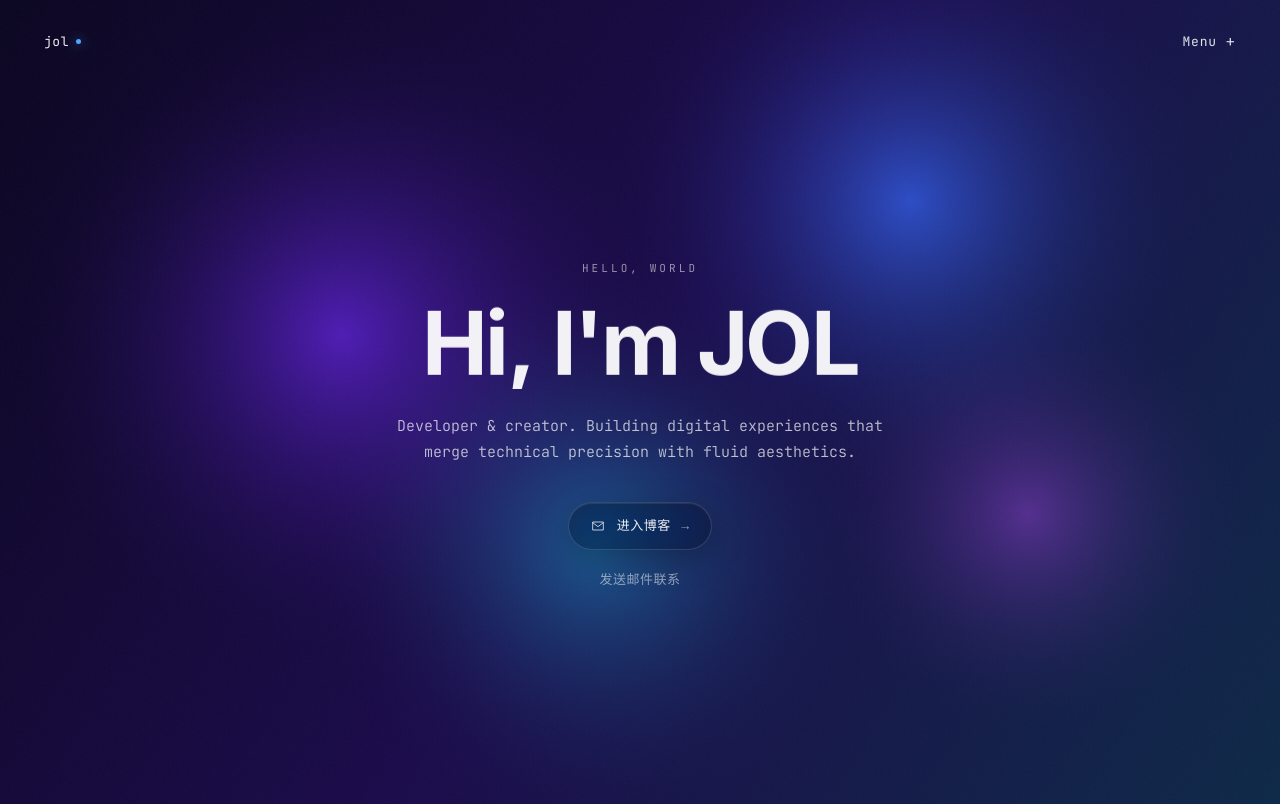
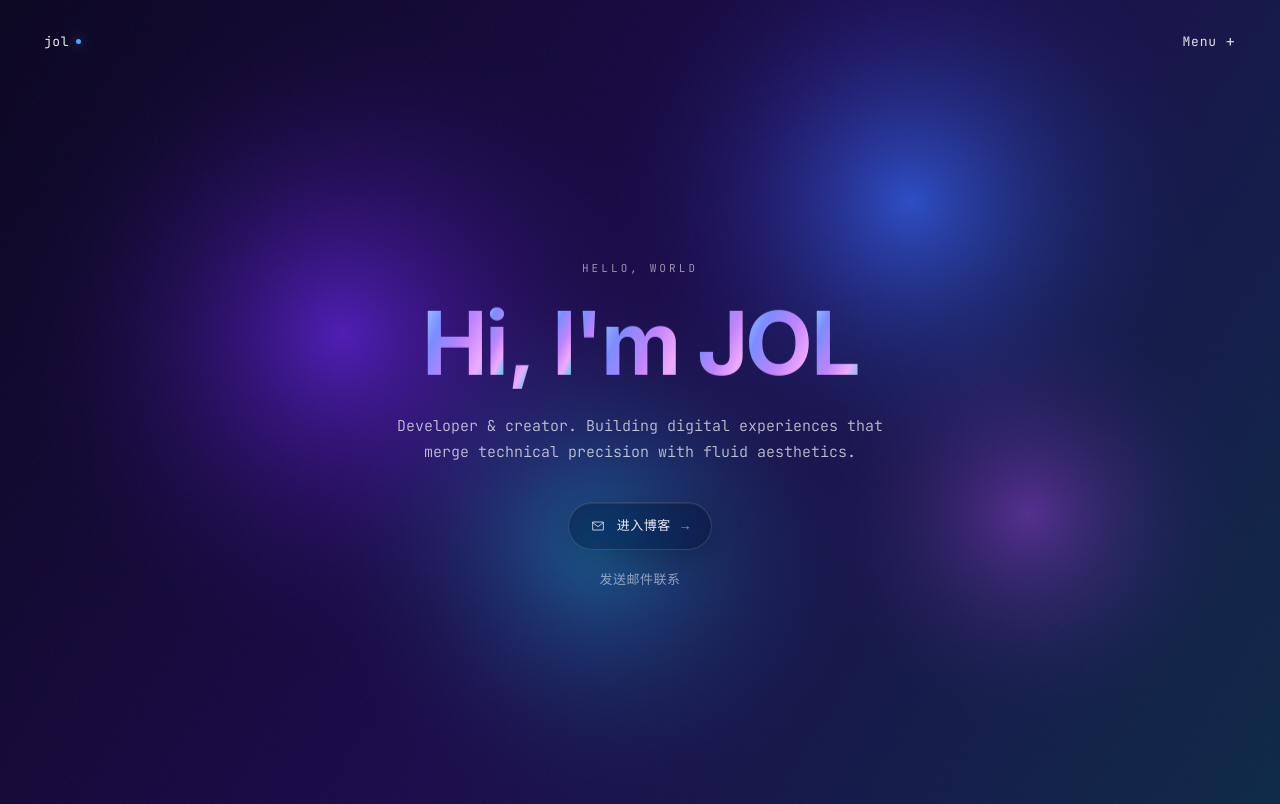
Before and after one commit to jolaaa999/jol, a Vue app: page /entry in a window 1280 px wide. Built offline with nearby package versions, Linux system fonts and the light colour scheme.

Commit message:
首页字体渐变

```diff
--- a/src/views/EntryPage.vue
+++ b/src/views/EntryPage.vue
@@ -90,7 +90,7 @@ function enterBlog(): void {
           :key="`${char}-${i}`"
           class="entry__char-wrap"
         >
-          <span class="entry__char" data-hero-char>{{ char === ' ' ? '\u00A0' : char }}</span>
+          <span class="entry__char entry__iridescent entry__iridescent--hero" data-hero-char>{{ char === ' ' ? '\u00A0' : char }}</span>
         </span>
       </h1>
 
@@ -151,8 +151,8 @@ function enterBlog(): void {
           <button type="button" class="entry__menu-close" @click="closeMenu">
             <span class="entry__menu-close-mask">
               <span class="entry__menu-close-inner" data-menu-reveal>
-                <span>Close</span>
-                <span aria-hidden="true">×</span>
+                <span class="entry__iridescent entry__iridescent--menu">Close</span>
+                <span class="entry__iridescent entry__iridescent--menu" aria-hidden="true">×</span>
               </span>
             </span>
           </button>
@@ -166,7 +166,7 @@ function enterBlog(): void {
               @click.prevent="navigateTo(item.href)"
             >
               <span class="entry__menu-link-mask">
-                <span class="entry__menu-link-inner" data-menu-reveal>{{ item.label }}</span>
+                <span class="entry__menu-link-inner entry__iridescent entry__iridescent--menu" data-menu-reveal>{{ item.label }}</span>
               </span>
             </a>
           </nav>
@@ -179,15 +179,15 @@ function enterBlog(): void {
           >
             <span class="entry__menu-credits-mask">
               <span class="entry__menu-credits-inner" data-menu-reveal>
-                Credits
-                <span class="entry__menu-arrow" aria-hidden="true">↗</span>
+                <span class="entry__iridescent entry__iridescent--menu">Credits</span>
+                <span class="entry__menu-arrow entry__iridescent entry__iridescent--menu" aria-hidden="true">↗</span>
               </span>
             </span>
           </a>
 
           <footer class="entry__menu-footer">
             <span class="entry__menu-footer-label-mask">
-              <span class="entry__menu-footer-label" data-menu-reveal>Socials</span>
+              <span class="entry__menu-footer-label entry__iridescent entry__iridescent--menu" data-menu-reveal>Socials</span>
             </span>
             <div class="entry__menu-footer-links">
               <button
@@ -196,7 +196,7 @@ function enterBlog(): void {
                 @click="cyclePalette"
               >
                 <span class="entry__menu-footer-link-mask">
-                  <span data-menu-reveal>切换背景</span>
+                  <span class="entry__iridescent entry__iridescent--menu" data-menu-reveal>切换背景</span>
                 </span>
               </button>
               <a
@@ -206,7 +206,7 @@ function enterBlog(): void {
                 rel="noopener noreferrer"
               >
                 <span class="entry__menu-footer-link-mask">
-                  <span data-menu-reveal>GitHub</span>
+                  <span class="entry__iridescent entry__iridescent--menu" data-menu-reveal>GitHub</span>
                 </span>
               </a>
             </div>
@@ -333,7 +333,6 @@ function enterBlog(): void {
   font-weight: 700;
   line-height: 1.02;
   letter-spacing: -0.03em;
-  color: rgba(255, 255, 255, 0.94);
 }
 
 .entry__char-wrap {
@@ -346,6 +345,69 @@ function enterBlog(): void {
 .entry__char {
   display: inline-block;
   will-change: transform;
+}
+
+/* ── 炫彩渐变文字：与流体背景色板呼应 ── */
+.entry__iridescent {
+  display: inline-block;
+  background-repeat: repeat;
+  -webkit-background-clip: text;
+  background-clip: text;
+  -webkit-text-fill-color: transparent;
+  color: transparent;
+}
+
+/* 深色 Hero 背景：高亮流光，偏冷青 / 紫 / 品红 */
+.entry__iridescent--hero {
+  background-image: linear-gradient(
+    115deg,
+    #ffffff 0%,
+    #9ed8ff 10%,
+    #7c8cff 24%,
+    #c084fc 38%,
+    #f0abfc 50%,
+    #22d3ee 64%,
+    #60a5fa 78%,
+    #ffffff 100%
+  );
+  background-size: 280% 100%;
+  animation: entry-iridescent-flow 8s linear infinite;
+}
+
+/* 浅色菜单面板：饱和深色系，保证白底可读 */
+.entry__iridescent--menu {
+  background-image: linear-gradient(
+    115deg,
+    #1a0a6e 0%,
+    #3218c8 12%,
+    #1a52e8 26%,
+    #7c3aed 40%,
+    #c026d3 54%,
+    #0891b2 68%,
+    #4338ca 82%,
+    #1a0a6e 100%
+  );
+  background-size: 280% 100%;
+  animation: entry-iridescent-flow 6.5s linear infinite;
+}
+
+@keyframes entry-iridescent-flow {
+  0% {
+    background-position: 0% 50%;
+  }
+
+  100% {
+    background-position: 280% 50%;
+  }
+}
+
+@media (prefers-reduced-motion: reduce) {
+  .entry__iridescent--hero,
+  .entry__iridescent--menu {
+    animation: none;
+    background-size: 100% 100%;
+    background-position: 0% 50%;
+  }
 }
 
 .entry__bio {
@@ -530,8 +592,11 @@ function enterBlog(): void {
   box-shadow: 0 4px 18px rgba(0, 0, 0, 0.09);
   font-family: var(--font-sans);
   font-size: 0.8125rem;
-  color: #8a8a8a;
   will-change: transform;
+}
+
+.entry__menu-close-inner .entry__iridescent--menu {
+  display: inline-block;
 }
 
 .entry__menu-nav {
@@ -560,18 +625,21 @@ function enterBlog(): void {
 .entry__menu-link-inner {
   display: block;
   will-change: transform;
-  transition: opacity 0.28s var(--ease-mechanical);
+  transition: filter 0.28s var(--ease-mechanical);
+}
+
+.entry__menu-link-inner.entry__iridescent--menu {
+  display: block;
 }
 
 .entry__menu-link:hover .entry__menu-link-inner {
-  opacity: 0.48;
+  filter: brightness(1.12) saturate(1.15);
 }
 
 .entry__menu-credits {
   display: inline-block;
   margin-bottom: clamp(1.5rem, 4vh, 2.5rem);
   text-decoration: none;
-  color: #6b28d9;
   font-family: var(--font-mono);
   font-size: 0.875rem;
 }
@@ -588,6 +656,10 @@ function enterBlog(): void {
   align-items: center;
   gap: 0.35rem;
   will-change: transform;
+}
+
+.entry__menu-credits-inner .entry__iridescent--menu {
+  display: inline-block;
 }
 
 .entry__menu-arrow {
@@ -612,7 +684,6 @@ function enterBlog(): void {
   font-size: 0.6875rem;
   letter-spacing: 0.14em;
   text-transform: uppercase;
-  color: #6b28d9;
   will-change: transform;
 }
 
@@ -628,7 +699,6 @@ function enterBlog(): void {
   background: none;
   font-family: var(--font-sans);
   font-size: 0.875rem;
-  color: #2a2a2a;
   text-decoration: none;
   cursor: pointer;
 }
@@ -643,11 +713,11 @@ function enterBlog(): void {
 .entry__menu-footer-link-mask span {
   display: block;
   will-change: transform;
-  transition: opacity 0.25s var(--ease-mechanical);
+  transition: filter 0.25s var(--ease-mechanical);
 }
 
 .entry__menu-footer-link:hover span {
-  opacity: 0.5;
+  filter: brightness(1.1) saturate(1.12);
 }
 
 @media (max-width: 640px) {
```
